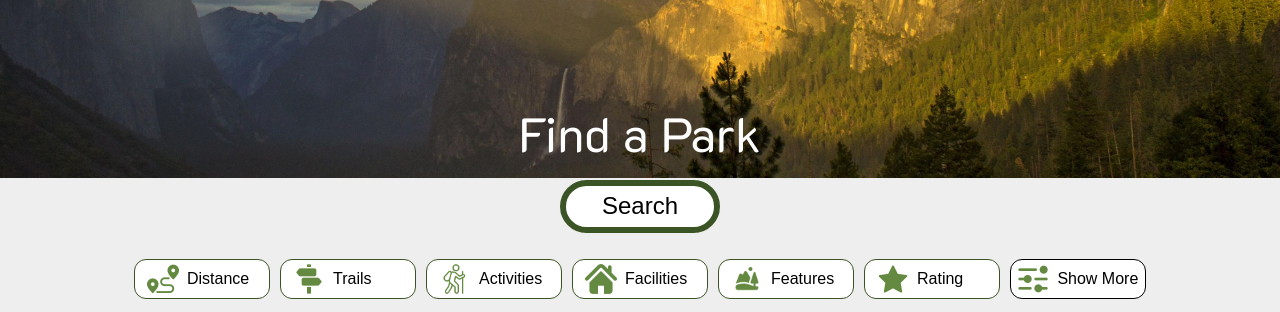
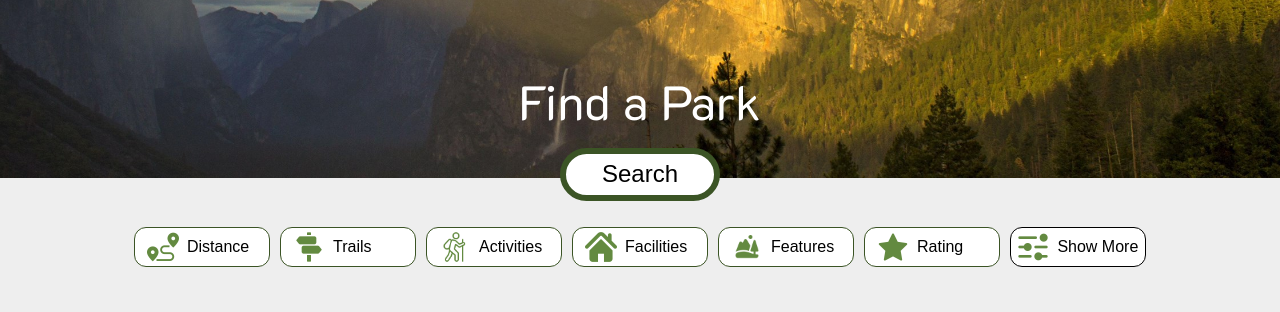
Before and after one commit to DanielCasaresIglesias/Senior-Project, a React (Create React App) app: page / in a window 1280 px wide. Shown: the part 292-604 px from the top of the page. Built offline with nearby package versions, Linux system fonts and the light colour scheme.

Commit message:
Adjusted height of findapark component in the home page to have the search button aligned at the bottom of the image

```diff
--- a/src/pages/HomePage.jsx
+++ b/src/pages/HomePage.jsx
@@ -2,7 +2,6 @@ import React from 'react';
 import { useNavigate } from 'react-router-dom';
 import FindAPark from '../components/FindAPark';
 import ParksNearYou from '../components/ParksNearYou';
-import ParkCard from '../components/ParkCard';
 import '../styles/homePage.css';
 
 const Home = () => {
--- a/src/styles/homePage.css
+++ b/src/styles/homePage.css
@@ -16,7 +16,7 @@
     position: relative;
     /* top: 65%;
     left: 65%; */
-    transform: translate(0%, -50%);
+    transform: translate(0%, -70%);
     color: white;
     font-size: 1.25rem;
     font-family: 'K2D', sans-serif;
```
